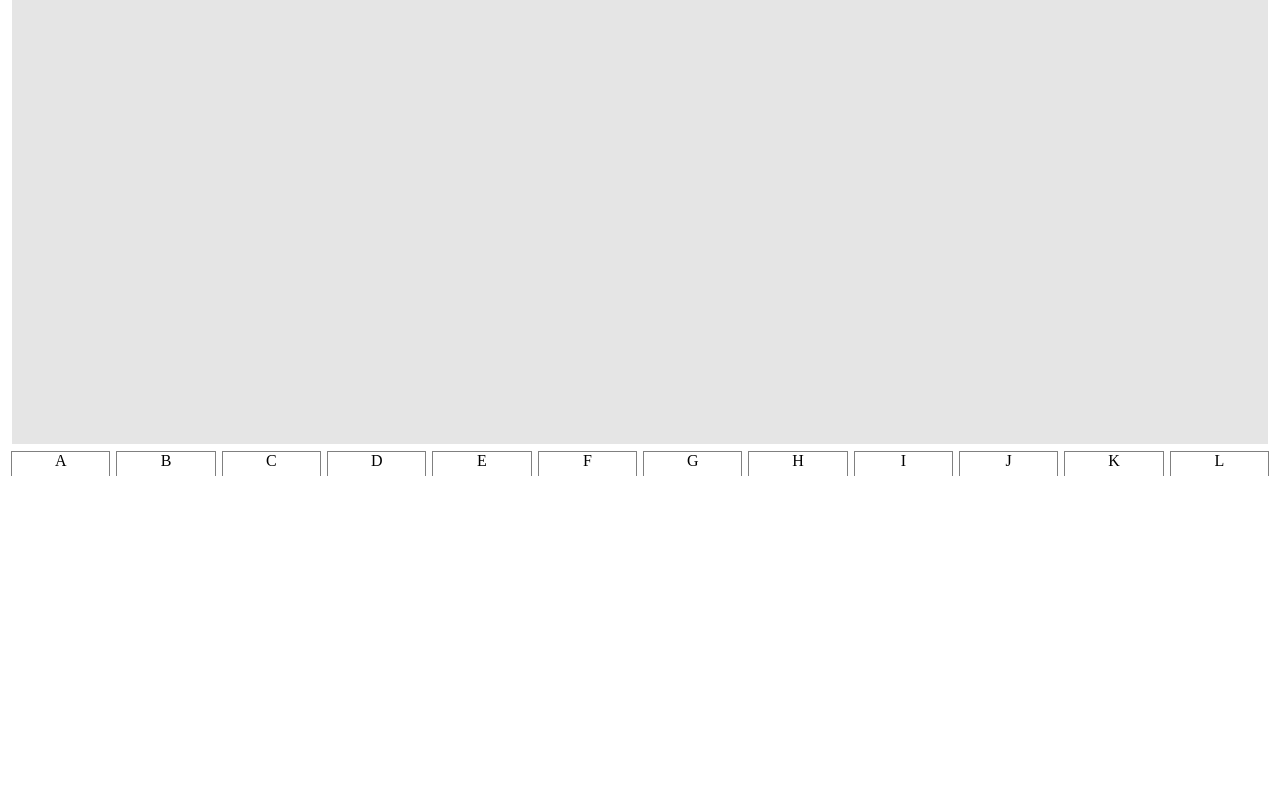
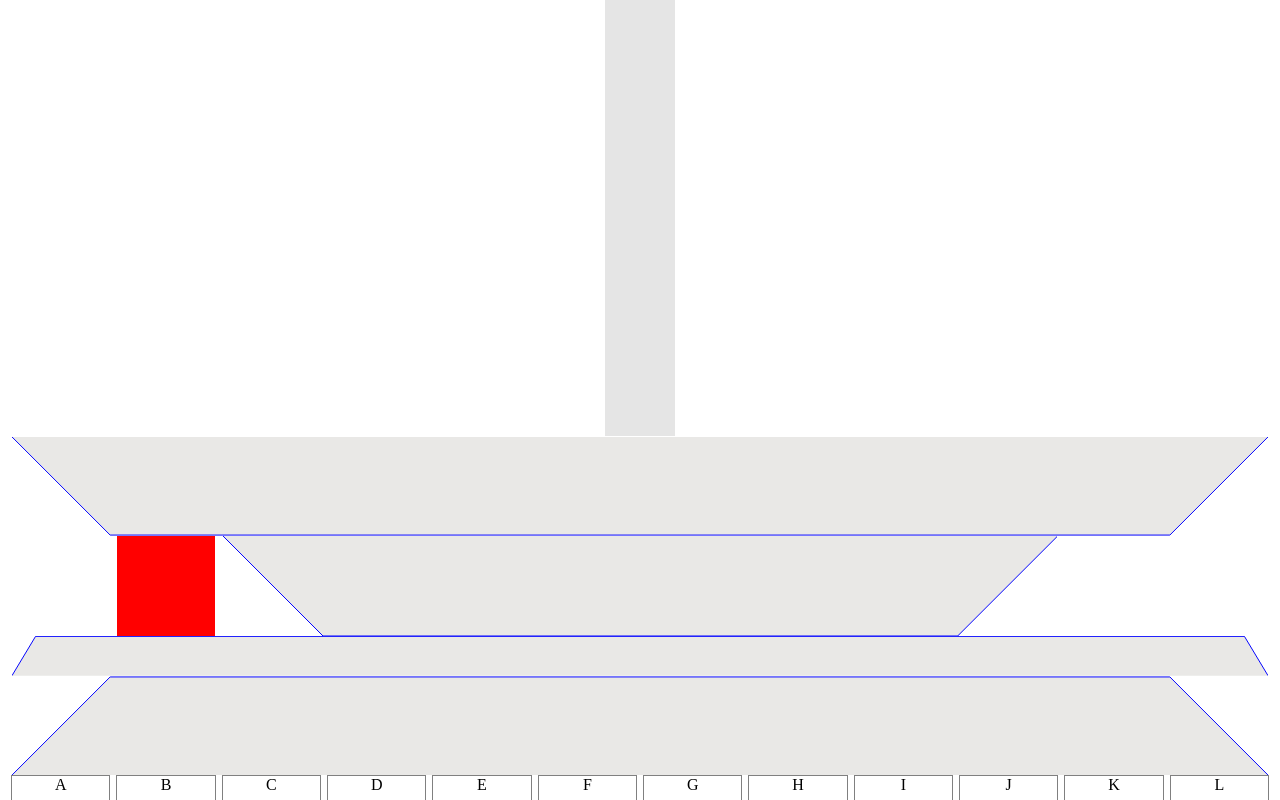
Before and after one commit to devtoti/blueprint, a SvelteKit app: page / in a window 1280 px wide. Shown: the part 364-1164 px from the top of the page. Before the commit the page ends 840 px from the top, so only its background shows below. Built offline with nearby package versions, Linux system fonts and the light colour scheme.

Commit message:
Add basic logic for rendering different sized trapezoids based on existing grid

```diff
--- /dev/null
+++ b/src/lib/components/DividerTrapezoid.svelte
@@ -0,0 +1,40 @@
+<script>
+  let { x, y, w, startEnd = 1, invert = false } = $props();
+</script>
+
+<svg
+  class:invert
+  viewBox="0 0 {x} {y}"
+  height={y}
+  style={`--start: ${startEnd}; --end: -${startEnd}`}
+>
+  <polygon points="0,0 {w},{y} {x - w},{y} {x},0" fill="#E9E8E6" />
+  <polyline points="0,0 {w},{y} {x - w},{y} {x},0" fill="none" stroke="blue" />
+</svg>
+
+<style>
+  svg {
+    grid-column: var(--start) / var(--end);
+    width: 100%;
+  }
+  svg.invert {
+    transform-box: fill-box;
+    transform-origin: center;
+    transform: rotate(180deg);
+    fill: var(--fill, blue);
+  }
+  /* svg .invert:first-child {
+    transform: rotate(90deg);
+    fill: red;
+  }
+
+  svg .invert:nth-child(3) {
+    transform: rotate(270deg);
+    fill: red;
+  }
+
+  svg .invert:last-child {
+    transform: rotate(180deg);
+    stroke-width: 1.5;
+  } */
+</style>
--- a/src/lib/components/HorizontalAxes.svelte
+++ b/src/lib/components/HorizontalAxes.svelte
@@ -51,6 +51,7 @@
   li {
     flex: 1;
     height: 1.5rem;
+    width: 100%;
     text-align: center;
     outline: 1px solid gray;
   }
--- a/src/routes/+page.svelte
+++ b/src/routes/+page.svelte
@@ -1,10 +1,23 @@
-<script>
+<script lang="ts">
   import { onMount } from "svelte";
   import "../styles.css";
   import HorizontalAxes from "$lib/components/HorizontalAxes.svelte";
+  import DividerTrapezoid from "$lib/components/DividerTrapezoid.svelte";
   let width = $state(0);
   let height = $state(0);
+  let grid = $state<HTMLElement | null>(null);
+  const getGridDistance = (cols: number) => {
+    if (!grid) return;
+    const computedStyle = window.getComputedStyle(grid);
+    const columnGap = parseFloat(computedStyle.columnGap);
+    const columnWidth = parseFloat(
+      computedStyle.gridTemplateColumns.split(" ")[1]
+    );
+    return +columnWidth.toFixed(2) * cols + columnGap * (cols - 1);
+  };
+
   onMount(() => {
+    grid = document.querySelector("main");
     function onResize() {
       width = document.documentElement.clientWidth;
       height = document.documentElement.clientHeight;
@@ -29,6 +42,13 @@
       </div>
     </article>
   </section>
+  <DividerTrapezoid x={width} y={100} w={100} />
+  <div
+    style="grid-column: 2 / 3; height: 100px; width: 100%; background-color: red"
+  ></div>
+  <DividerTrapezoid x={getGridDistance(8)} y={100} w={100} startEnd={3} />
+  <DividerTrapezoid x={width} y={40} w={24} invert />
+  <DividerTrapezoid x={width} y={100} w={100} invert />
   <HorizontalAxes {width} {height} />
 </main>
 
--- a/src/styles.css
+++ b/src/styles.css
@@ -8,7 +8,8 @@ main {
   display: grid;
   grid-template-columns: repeat(4, 1fr);
   grid-auto-rows: min-content;
-  gap: 8px;
+  justify-items: center;
+  column-gap: 8px;
   padding: 0 12px;
   outline: 1px solid gray;
 }
```
